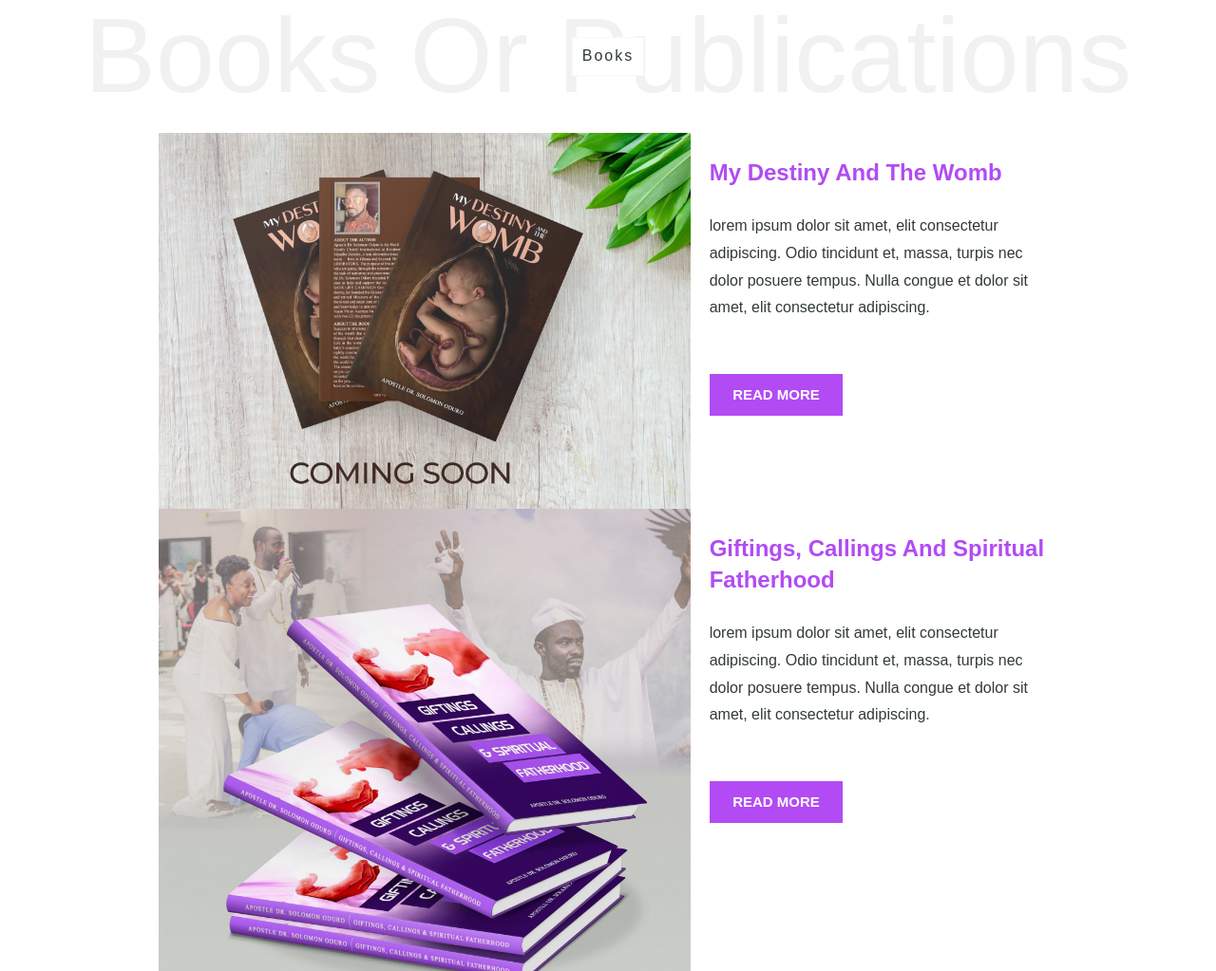
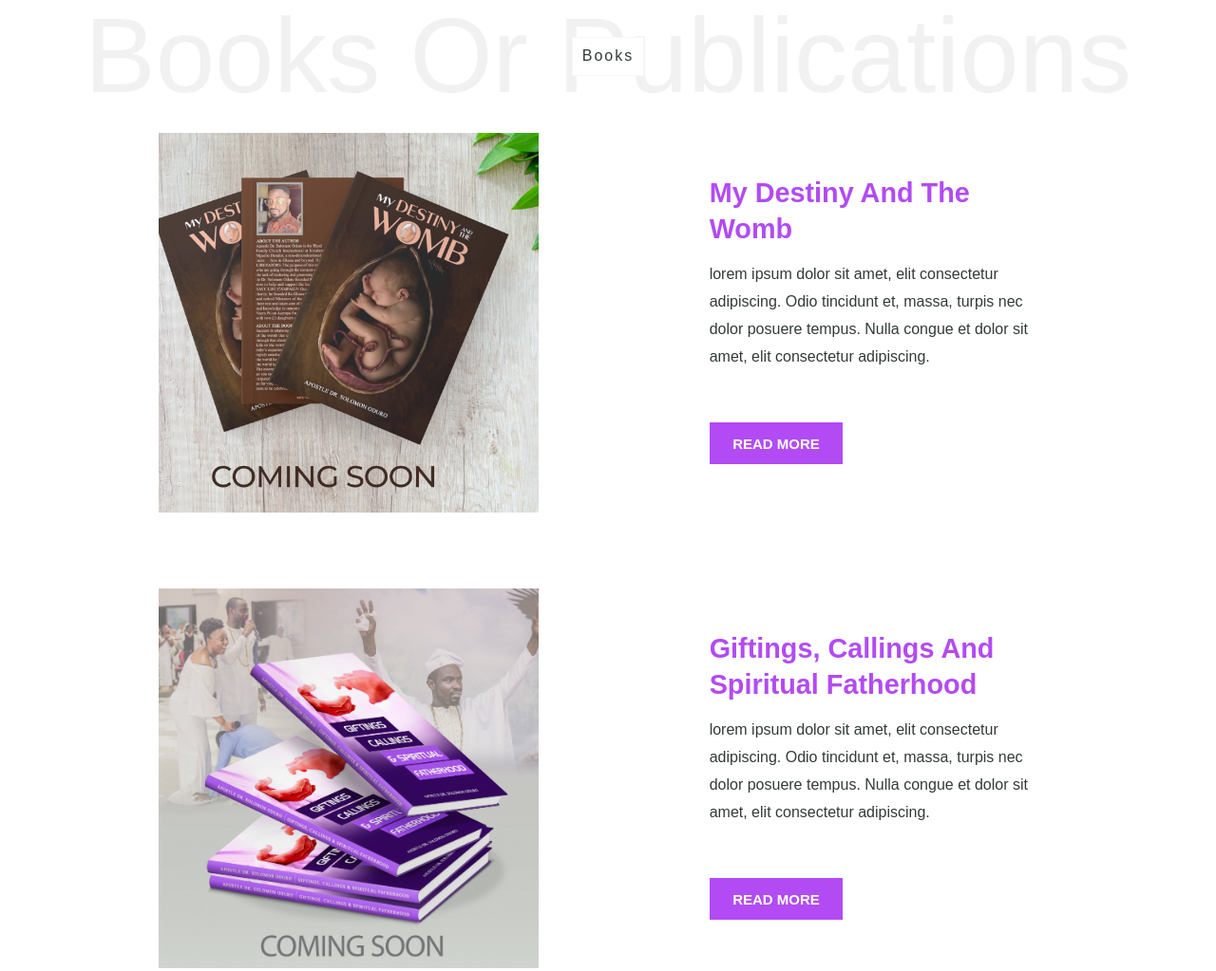
Before and after one commit to Kwame-Addo/Church-website, a plain HTML site: page resources.html in a window 1280 px wide. Shown: the part 790-1813 px from the top of the page at 95% size. Drawn offline with Linux system fonts and the light colour scheme; files whose address does not match are found by name.

Commit message:
Add files via upload

```diff
--- a/style.css
+++ b/style.css
@@ -1596,6 +1596,13 @@ blockquote cite {
     -webkit-transition: all 200ms linear;
     transition: all 200ms linear;
 }
+@media only screen and (max-width: 768px) {
+  .nav__list-item a {
+  font-size: 35px;
+  }
+}
+
+
 .nav__list-item a:after{
   position: absolute;
   content: '';
@@ -1628,6 +1635,7 @@ blockquote cite {
   left: 0;
   width: 100%;
 }
+
 body.nav-active .nav__content {
   visibility: visible;
 }
@@ -1784,7 +1792,7 @@ body.nav-active .nav__list-item:nth-child(10) {
 }
 
 
-/*----- 6.4 About Me Section
+/*----- 6.4 About Us Section
 --------------------------------------------------------------*/
 #about-me .intro {
     margin-right: 60px;
@@ -2150,32 +2158,32 @@ transition: 1s ease;
 }
 
 
-/*----- 7.2 Blog Page
---------------------------------------------------------------*/
-.page-template-blog article.post-item {
+/*----- 7.2 Resources Page
+--------------------------------------------------------------*/
+.resources-page article.resource-item{
     margin-bottom: 80px;
 }
-.page-template-blog .post-media {
+.resources-page .post-media {
     margin-right: 30px;
 }
-.page-template-blog .post-media img {
+.resources-page .post-media img {
     height: 400px;
     object-fit: cover;
     width: 400px;
 }
-.page-template-blog .post-content {
+.resources-page .post-content {
     padding-top: 30px;
 }
-.page-template-blog .post-content span.meta-date {
+.resources-page .post-content span.meta-date {
     font-style: italic;
 }
-.page-template-blog .post-content h2 {
+.resources-page .post-content h2 {
     font-size: 1.8em;
     font-weight: 600;
     line-height: 1.3em;
     margin: 15px 0;
 }
-.page-template-blog .post-content p>a.btn.btn-common {
+.resources-page .post-content p>a.btn.btn-common {
     display: block;
     width: 20%;
     margin-top: 30px;
```
